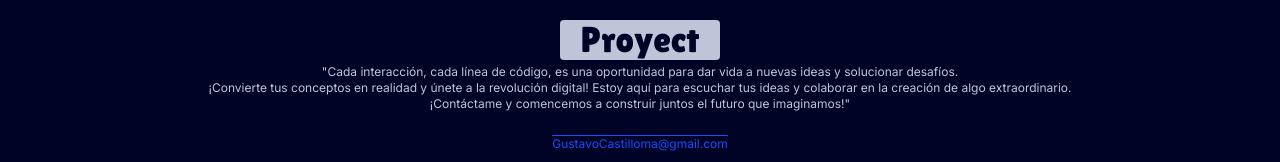
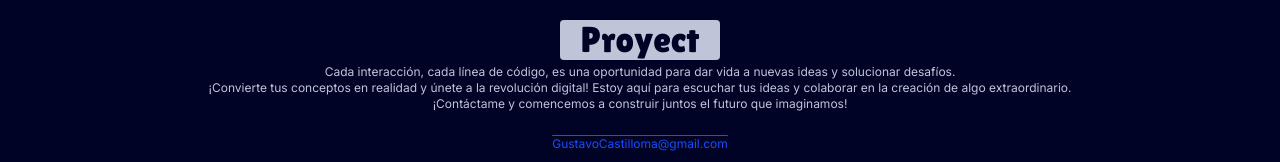
Before and after one commit to Gustacm/portafolio, a Next.js app: page /about in a window 1280 px wide. Shown: the part 456-618 px from the top of the page. Built offline with nearby package versions, Linux system fonts and the light colour scheme.

Commit message:
comillas

```diff
--- a/app/about/page.tsx
+++ b/app/about/page.tsx
@@ -76,9 +76,9 @@ function about() {
     <div className='pt-0'>
 
     <h3 className='text-center text-xs text-[#BFC5D9] pt-1'>
-  "Cada interacción, cada línea de código, es una oportunidad para dar vida a nuevas ideas y solucionar desafíos.
+  Cada interacción, cada línea de código, es una oportunidad para dar vida a nuevas ideas y solucionar desafíos.
   <br/> ¡Convierte tus conceptos en realidad y únete a la revolución digital! Estoy aquí para escuchar tus ideas y colaborar en la creación de algo extraordinario.
-  <br/> ¡Contáctame y comencemos a construir juntos el futuro que imaginamos!"
+  <br/> ¡Contáctame y comencemos a construir juntos el futuro que imaginamos!
 </h3>
 <div className='pt-6'>
             <p className='text-center text-xs text-[#174dff] overline'>GustavoCastilloma@gmail.com</p>
--- a/app/proyect/page.tsx
+++ b/app/proyect/page.tsx
@@ -1,4 +1,4 @@
-"use client"
+
 import Link from 'next/link'
 import { FaHome,FaGithubSquare,FaLinkedin } from "react-icons/fa";
 import { motion } from "framer-motion"
--- a/app/skills/page.tsx
+++ b/app/skills/page.tsx
@@ -1,4 +1,4 @@
-"use client"
+
 import Link from 'next/link'
 import { FaHome,FaGithubSquare,FaLinkedin, FaNode } from "react-icons/fa";
 import { motion } from "framer-motion"
@@ -263,7 +263,7 @@ Henry es una academia de desarrollo de software en Latinoamérica que ofrece for
         <div className='pt-0'>
 
         <h3 className='text-center text-xs text-[#BFC5D9] pt-1'>
-        🌟 Estoy abierto a oportunidades emocionantes y colaboraciones. ¡No dudes en contactarme en mi correo para cualquier consulta o propuesta! 📩"
+        🌟 Estoy abierto a oportunidades emocionantes y colaboraciones. ¡No dudes en contactarme en mi correo para cualquier consulta o propuesta! 📩
         <br/>Gacias por Visitar Mi app
 
     </h3>
```
